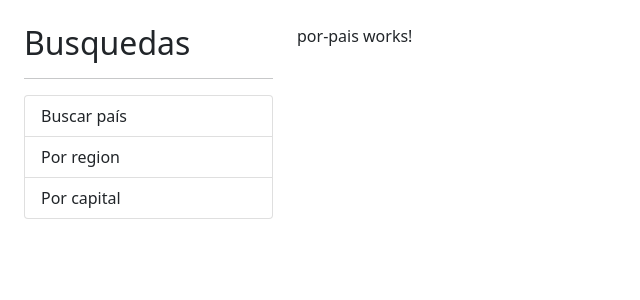
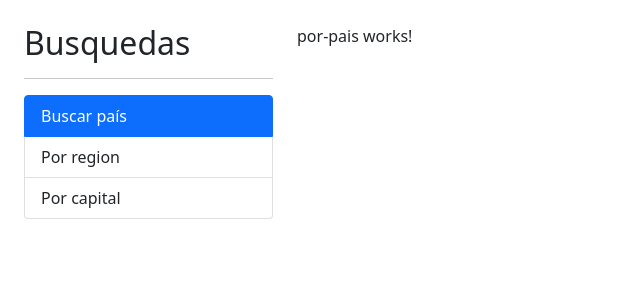
Before and after one commit to suriel1350/angular-paisesApp, an Angular app: page / in a window 1280 px wide. Shown: the top 300 px of the page, without its empty margins (0-640 px from the left). Built offline with nearby package versions, Linux system fonts and the light colour scheme.

Commit message:
project-paises_app add: add routerLink

```diff
--- a/src/app/app.component.html
+++ b/src/app/app.component.html
@@ -4,9 +4,24 @@
         <h2>Busquedas</h2>
         <hr>
         <ul class="list-group">
-            <li class="list-group-item">Buscar país</li>
-            <li class="list-group-item">Por region</li>
-            <li class="list-group-item">Por capital</li>
+            <li routerLink=""
+                routerLinkActive="active"
+                [routerLinkActiveOptions]="{ exact: true }"
+                class="list-group-item">
+                Buscar país
+            </li>
+
+            <li routerLink="region"
+                routerLinkActive="active"
+                class="list-group-item">
+                Por region
+            </li>
+
+            <li routerLink="capital"
+                routerLinkActive="active"
+                class="list-group-item">
+                Por capital
+            </li>
         </ul>
     </div>
 
```
